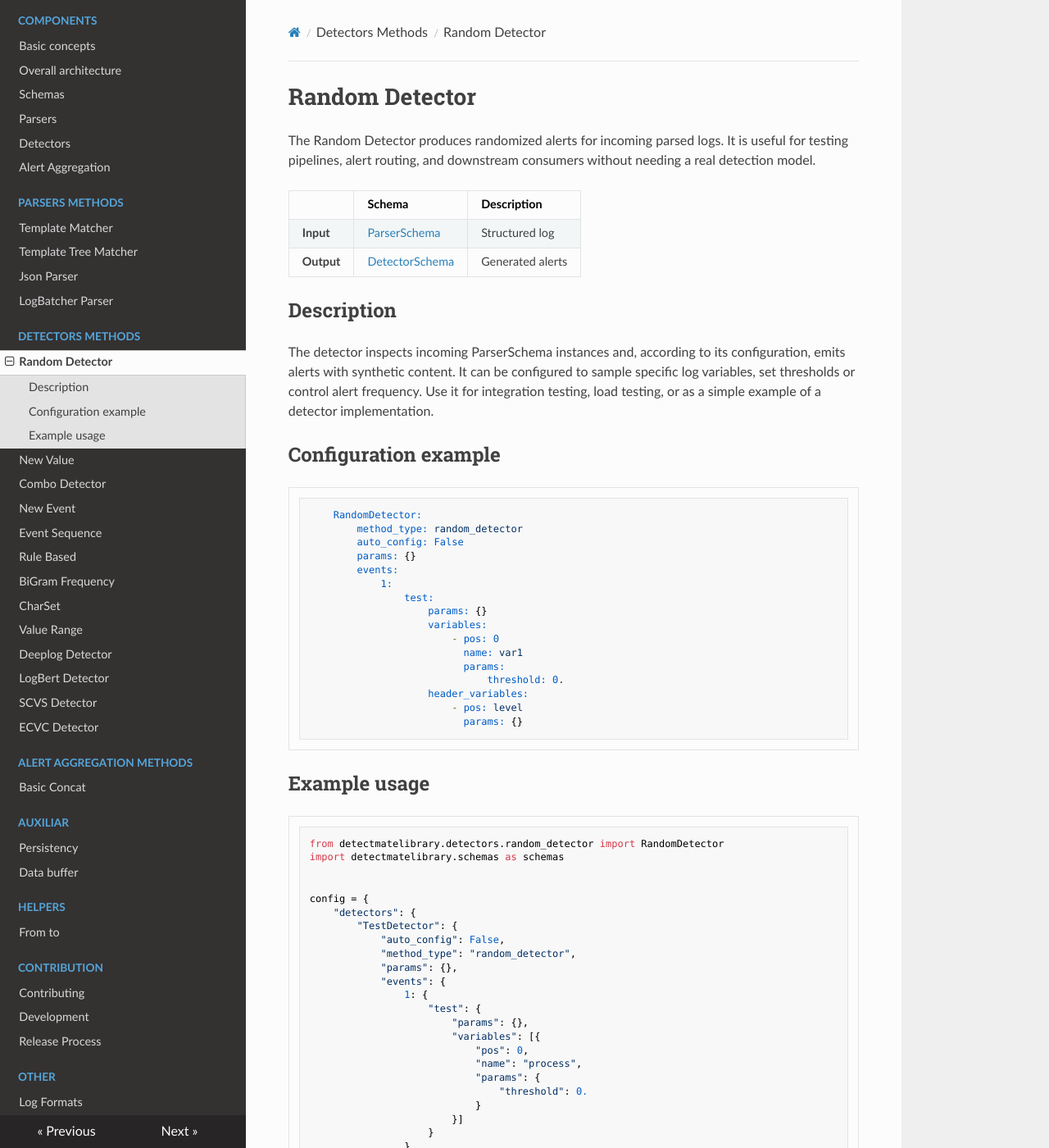
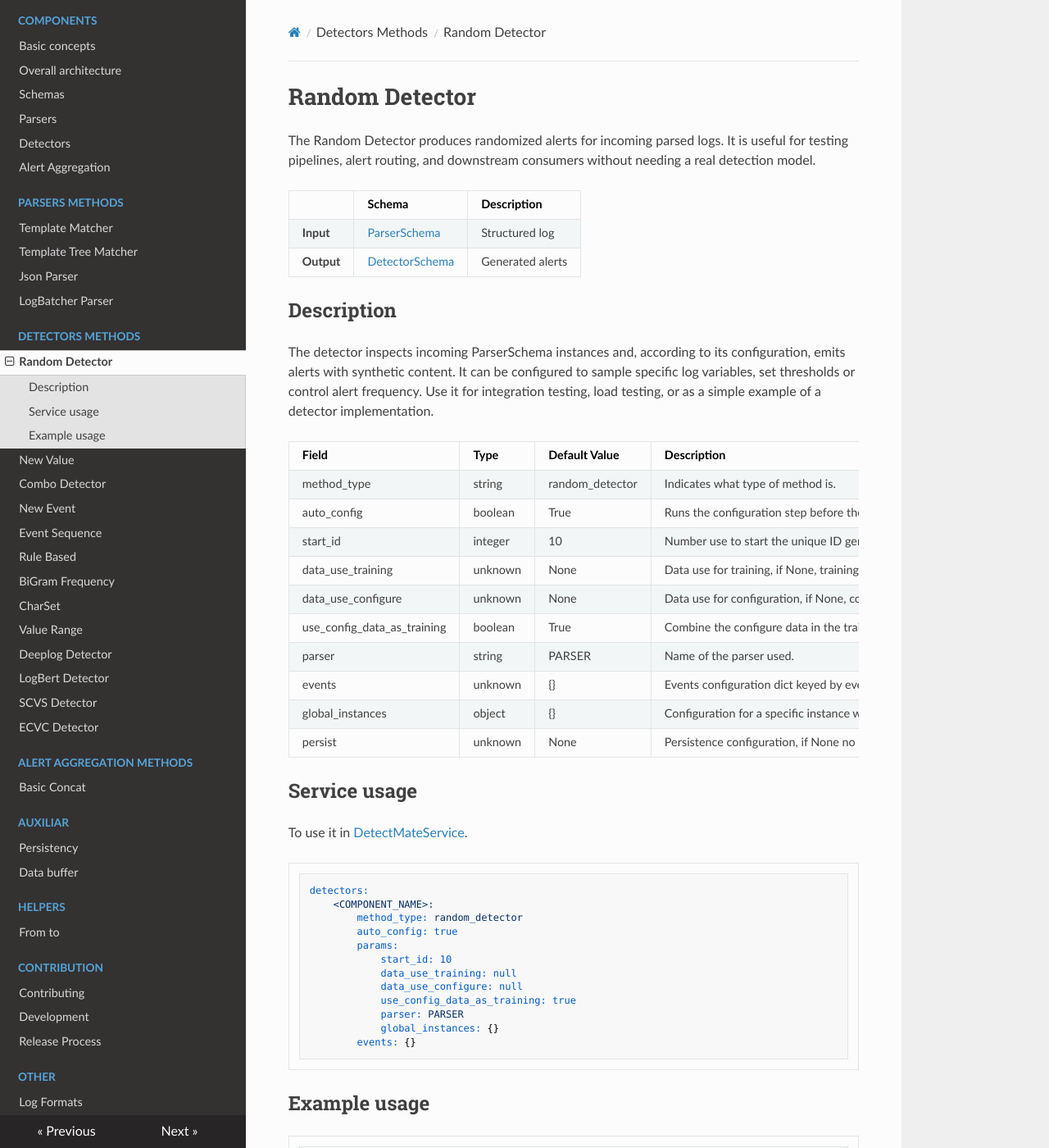
Before and after one commit to ait-detectmate/DetectMateLibrary, an MkDocs documentation site: the page built from docs/detectors/random_detector.md, in a window 1280 px wide and 1400 px high. Shown: the whole window at 82% size. Built offline with MkDocs 1.6.1, drawn with Linux system fonts in a browser that asks for light colours; nearby versions of some CDN libraries.

Commit message:
add first code version

````diff
--- a/docs/detectors/random_detector.md
+++ b/docs/detectors/random_detector.md
@@ -11,26 +11,41 @@ The Random Detector produces randomized alerts for incoming parsed logs. It is u
 
 The detector inspects incoming ParserSchema instances and, according to its configuration, emits alerts with synthetic content. It can be configured to sample specific log variables, set thresholds or control alert frequency. Use it for integration testing, load testing, or as a simple example of a detector implementation.
 
-## Configuration example
+<!-- Start arguments -->
+| Field  | Type  | Default Value| Description|
+|-------|------|-----|---|
+|method_type|string|random_detector|Indicates what type of method is.|
+|auto_config|boolean|True|Runs the configuration step before the training process.|
+|start_id|integer|10|Number use to start the unique ID generator.|
+|data_use_training|unknown|None|Data use for training, if None, training is not done.|
+|data_use_configure|unknown|None|Data use for configuration, if None, configuration is not done.|
+|use_config_data_as_training|boolean|True|Combine the configure data in the training process if True.|
+|parser|string|PARSER|Name of the parser used.|
+|events|unknown|{}|Events configuration dict keyed by event_id.|
+|global_instances|object|{}|Configuration for a specific instance within an event.|
+|persist|unknown|None|Persistence configuration, if None no persistency is use.|
+<!-- End arguments -->
 
+## Service usage
+
+To use it in [DetectMateService](https://github.com/ait-detectmate/DetectMateService).
+
+<!-- Start config -->
 ```yaml
-    RandomDetector:
+detectors:
+    <COMPONENT_NAME>:
         method_type: random_detector
-        auto_config: False
-        params: {}
-        events:
-            1:
-                test:
-                    params: {}
-                    variables:
-                        - pos: 0
-                          name: var1
-                          params:
-                              threshold: 0.
-                    header_variables:
-                        - pos: level
-                          params: {}
+        auto_config: true
+        params:
+            start_id: 10
+            data_use_training: null
+            data_use_configure: null
+            use_config_data_as_training: true
+            parser: PARSER
+            global_instances: {}
+        events: {}
 ```
+<!-- End config -->
 
 ## Example usage
 
````
Also changed, not shown: docs/examples/config/update.py (added, +32 -0 lines), 1 other file.
